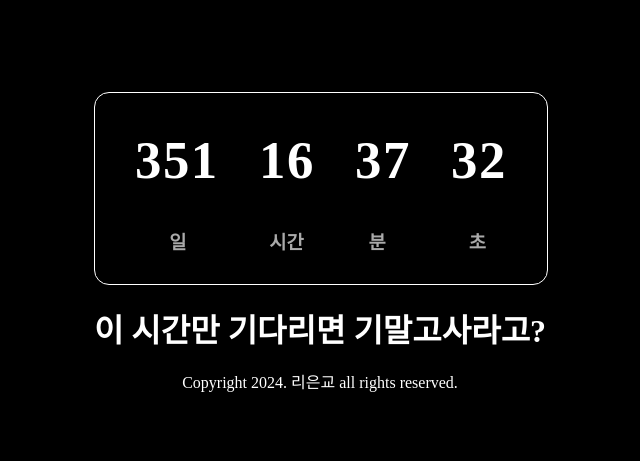
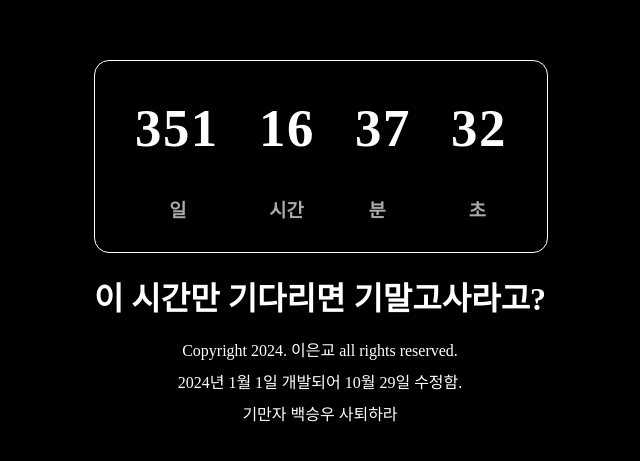
Before and after one commit to eungyolee/2025-countdown, a React (Create React App) app: page / in a window 1280 px wide. Shown: the part 147-608 px from the top of the page, without its empty margins (320-960 px from the left). Built offline with nearby package versions, Linux system fonts and the light colour scheme; a web font is replaced by a local one.

Commit message:
Update App.js

```diff
--- a/src/App.js
+++ b/src/App.js
@@ -68,7 +68,9 @@ function App() {
           </div>
         </div>
         <h3 id="situation"> </h3>
-        <p>Copyright 2024. 리은교 all rights reserved.
+        <p>Copyright 2024. 이은교 all rights reserved.
+          <br />2024년 1월 1일 개발되어 10월 29일 수정함.
+          <br />기만자 백승우 사퇴하라
         </p>
       </header>
     </div>
```
